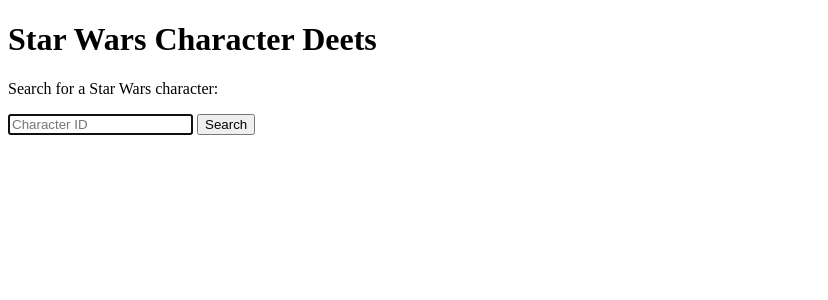
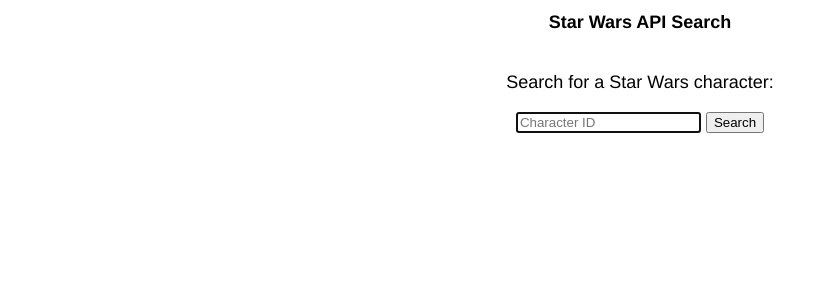
Before and after one commit to mcdott/ACS1710-Q2-swapi, a Flask app: page / in a window 1280 px wide. Shown: the top 300 px of the page, without its empty margins (0-828 px from the left). Run offline with Flask 2, Linux system fonts and the light colour scheme.

Commit message:
Completed Challenge 1 plus added error checking for invalid character IDs

```diff
--- a/app.py
+++ b/app.py
@@ -6,7 +6,10 @@ app = Flask(__name__)
 
 @app.route('/')
 def search():
-    return render_template('character-search-form.html')
+    context = {
+    'valid_id': True
+    }
+    return render_template('character-search-form.html', **context)
 
 @app.route('/results')
 def results():
@@ -14,15 +17,18 @@ def results():
     character_id = request.args.get('character_id')
     character_response = requests.get(swapi_url + 'people/' + character_id)
     character_result = json.loads(character_response.content)
-    # >>>>>>>
-    print(character_id)
-    print(character_result)
-
 
     context = {
-        'character': character_result
+            'character': character_result
+            }
+    try:
+        check_for_key = character_result['name']
+        return render_template('results.html', **context)
+    except KeyError:
+        context = {
+            'valid_id': False
         }
-    return render_template('results.html', **context)
+        return render_template('character-search-form.html', **context)
 
 
 if __name__ == '__main__':
--- /dev/null
+++ b/static/style.css
@@ -0,0 +1,22 @@
+body {
+  text-align: center;
+  font-family: "Franklin Gothic Medium", "Arial Narrow", Arial, sans-serif;
+  font-size: large;
+}
+
+h1 {
+  font-size: large;
+}
+
+#deets {
+  color: white;
+  background-color: black;
+}
+
+#error {
+  color: red;
+}
+
+form {
+  padding: 0.5em;
+}
--- a/templates/base.html
+++ b/templates/base.html
@@ -5,6 +5,7 @@
     <meta http-equiv="X-UA-Compatible" content="IE=edge" />
     <meta name="viewport" content="width=device-width, initial-scale=1.0" />
     <title>Star Wars SWAPI Search</title>
+    <link rel="stylesheet" href="../static/style.css" />
   </head>
   <body>
     {% block content %} {% endblock content %}
--- a/templates/character-search-form.html
+++ b/templates/character-search-form.html
@@ -1,10 +1,12 @@
 {% extends 'base.html' %} {% block content %}
 <header>
-  <h1>Star Wars Character Deets</h1>
+  <h1>Star Wars API Search</h1>
 </header>
 <form action="/results" method="GET">
   <p>Search for a Star Wars character:</p>
   <input type="text" autofocus placeholder="Character ID" name="character_id" />
   <button type="submit">Search</button>
 </form>
-{% endblock content %}
+{% if not valid_id %}
+<p id="error">Please enter a valid character id number</p>
+{% endif %} {% endblock content %}
```
Also changed, not shown: templates/results.html (+8 -6 lines), README.md.
